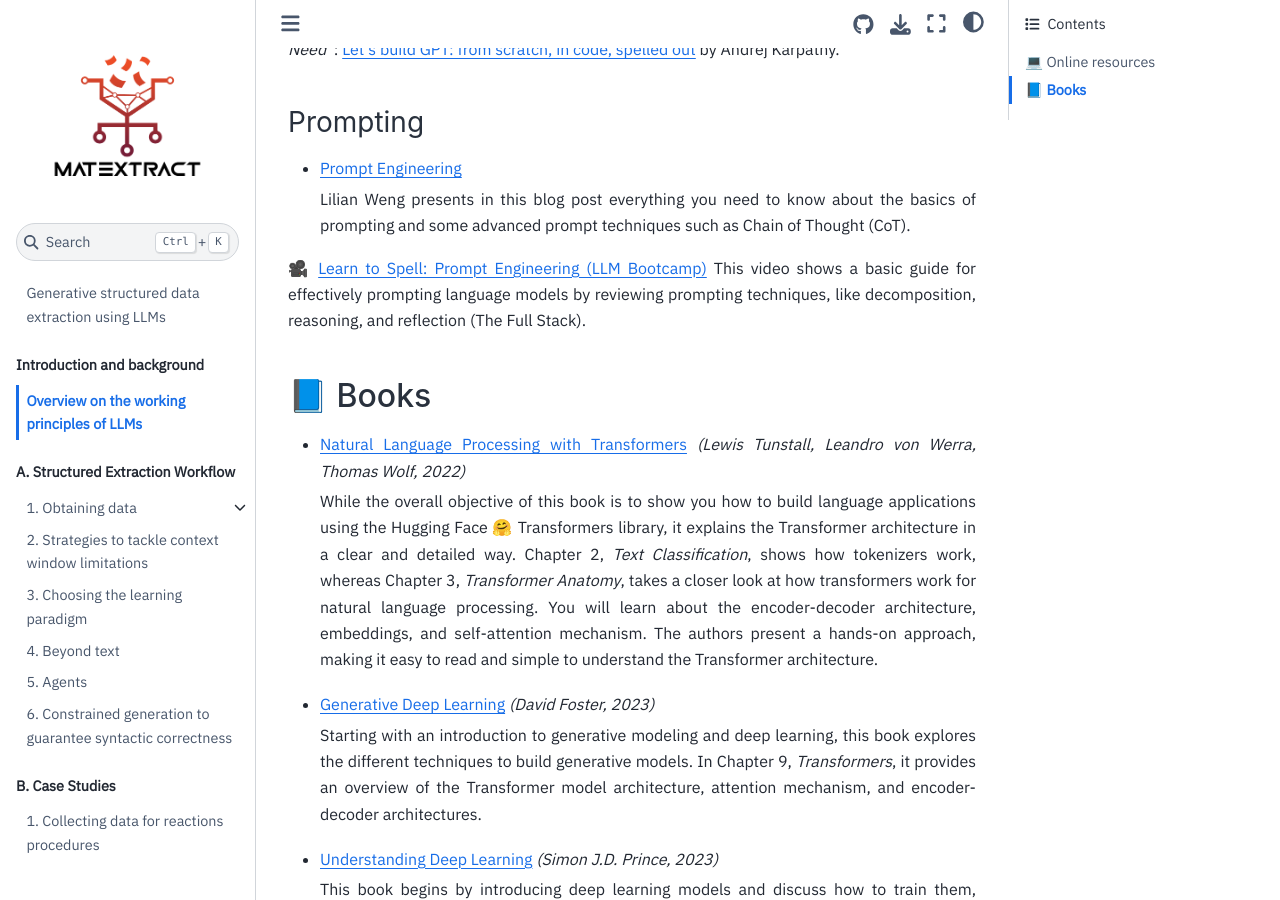
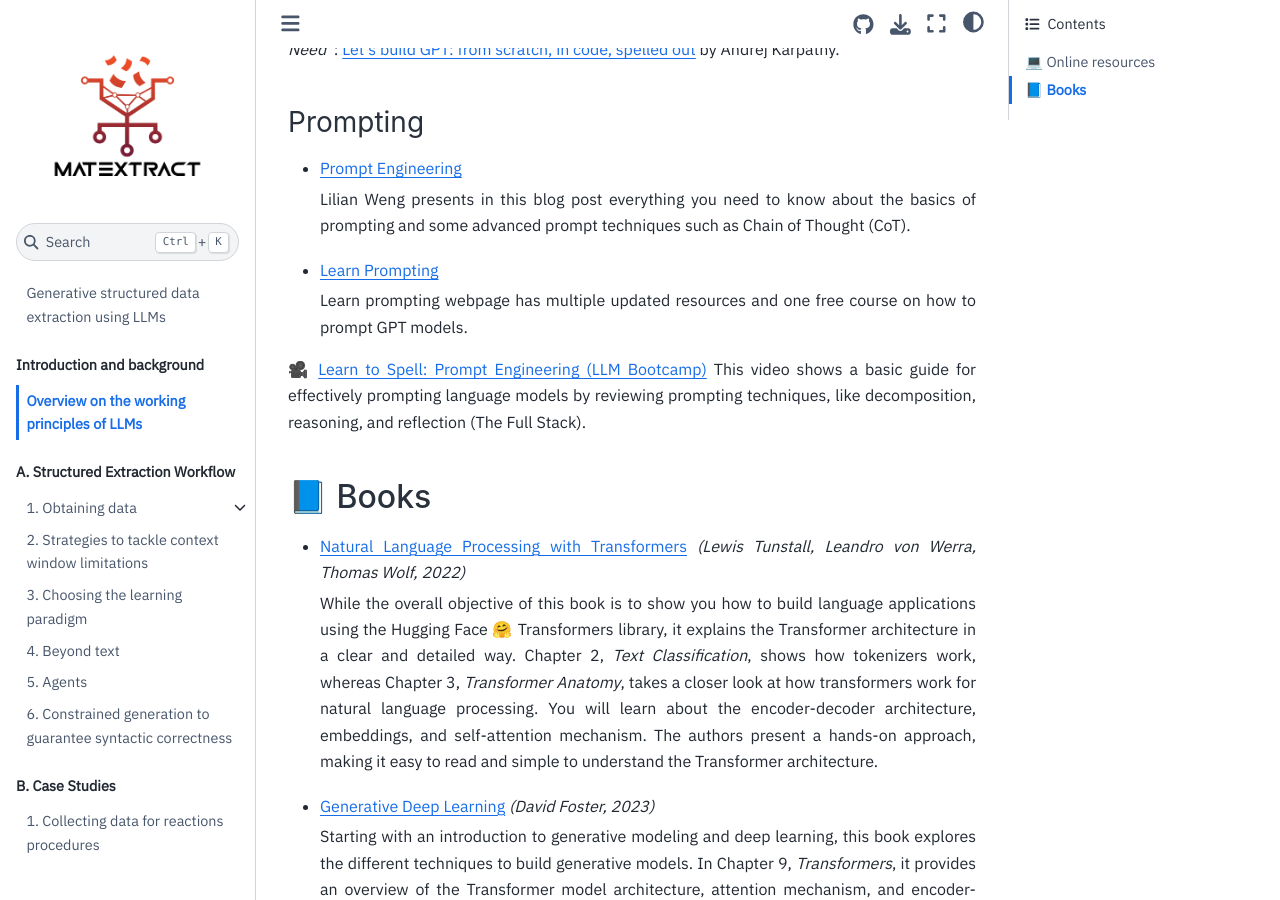
Before and after one commit to lamalab-org/matextract-book, a Jupyter Book: the page built from content/background/resources_LLMs.md, in a window 1280 px wide and 900 px high, scrolled down 4501 px. Built offline with Jupyter Book 1.0.4 settings and Sphinx 7.4.7 and the Sphinx Book theme 1.1.4, drawn with Linux system fonts in a browser that asks for light colours; pages that are not in the unit, such as notebooks, are missing from menus; comment, search, counter and statistics services are not loaded.

Commit message:
Added another prompting resource (#75)

```diff
--- a/content/background/resources_LLMs.md
+++ b/content/background/resources_LLMs.md
@@ -117,6 +117,10 @@
 
     Lilian Weng presents in this blog post everything you need to know about the basics of prompting and some advanced prompt techniques such as Chain of Thought (CoT).
 
+* [Learn Prompting](https://learnprompting.org/)
+
+    Learn prompting webpage has multiple updated resources and one free course on how to prompt GPT models.
+
 🎥 [Learn to Spell: Prompt Engineering (LLM Bootcamp)](https://www.youtube.com/watch?v=JnBHR_yL2w8) This video shows a basic guide for effectively prompting language models by reviewing prompting techniques, like decomposition, reasoning, and reflection (The Full Stack).
 
 ## 📘 Books
```
